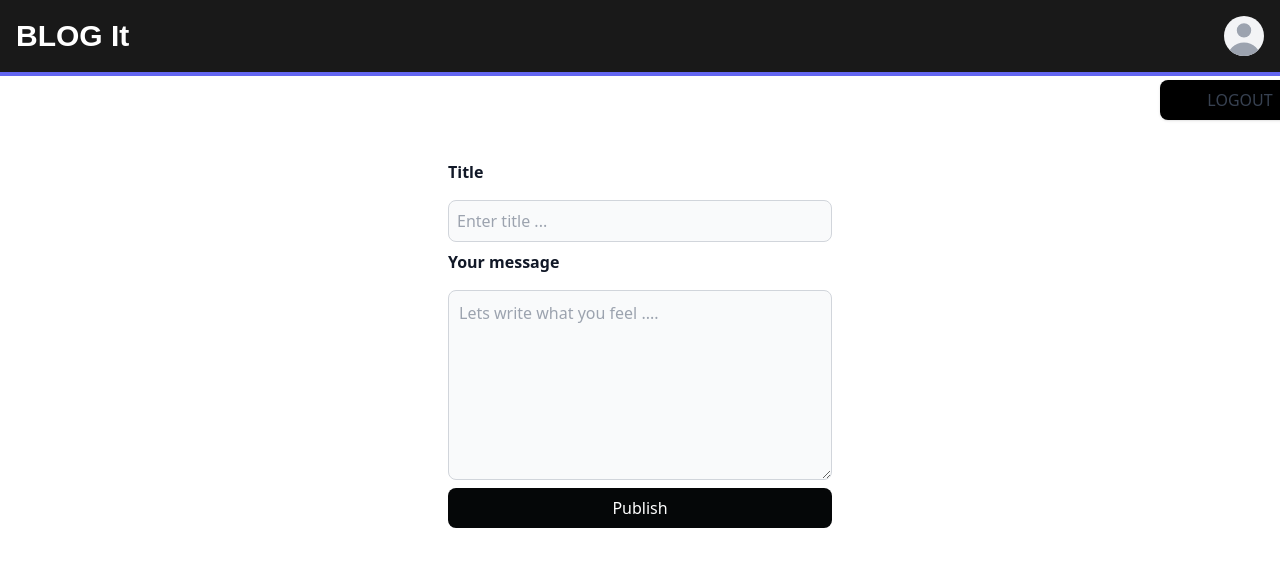
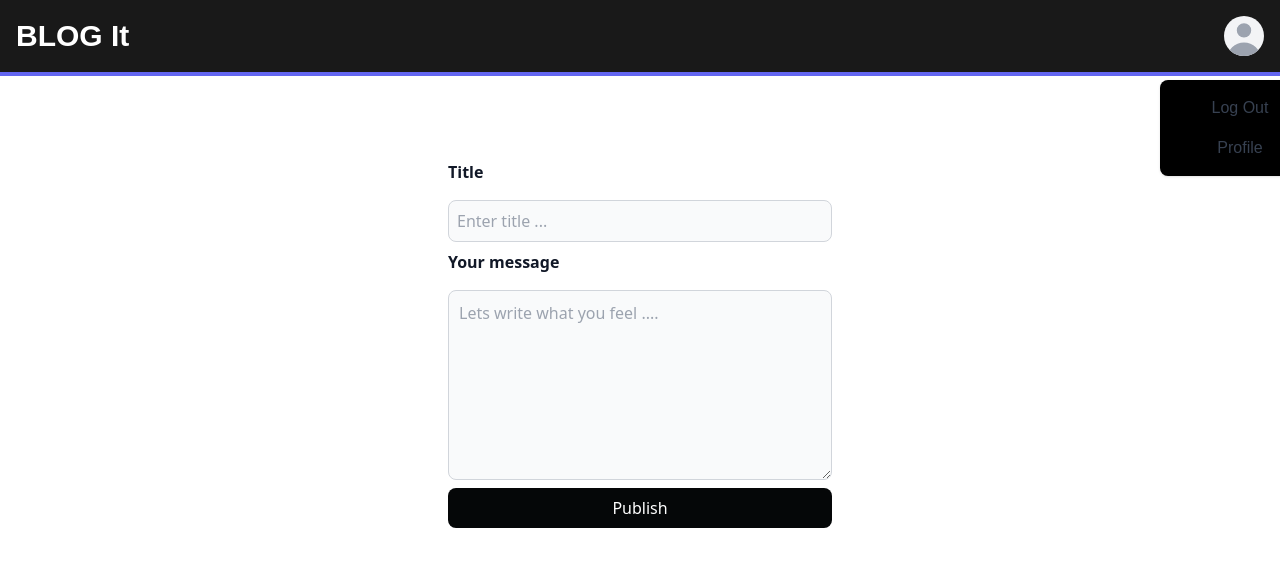
Before and after one commit to ImThanOs36/medium-blog, a React (Vite) app in the folder frontend/: page /publish in a window 1280 px wide. Both pictures are taken after a click on the button 1244 px from the left and 36 px from the top of the page. Shown: the top 566 px of the page. Built offline with nearby package versions, Linux system fonts and the light colour scheme; a web font is replaced by a local one.

Commit message:
covering up frontend

```diff
--- a/frontend/src/components/Dropdown.tsx
+++ b/frontend/src/components/Dropdown.tsx
@@ -1,4 +1,4 @@
-import { useNavigate } from "react-router-dom";
+import { Link, useNavigate } from "react-router-dom";
 
 import { useState } from "react";
 
@@ -10,7 +10,7 @@ function Dropdown() {
   }
   return (
     <>
-      <div className="relative flex justify-center flex-col">
+      <div className="relative flex justify-center flex-col ">
 
 
         <button type="button" onClick={handleclick}> <div className="relative w-10 h-10 overflow-hidden bg-gray-100 rounded-full  dark:bg-gray-600 hover:scale-105">
@@ -20,18 +20,24 @@ function Dropdown() {
             </path></svg>
 
         </div></button>
+        <div className="transition-all">
 
-        {!isOpen ? null : <div id="dropdown" className="z-10 absolute top-16 -right-0 lg:-right-14   bg-black divide-y divide-gray-100 rounded-lg shadow px-1 w-40 text-center">
-          <ul className="py-2 text-base text-gray-700 dark:text-gray-200" aria-labelledby="dropdownDefaultButton">
-            <li className="cursor-pointer" onClick={() => {
+
+          {!isOpen ? null : <div id="dropdown" className="z-10 absolute top-16 -right-0 lg:-right-14   bg-black divide-y divide-gray-100 rounded-lg shadow  w-40 text-center">
+            <ul className="py-2 px-2 text-base  text-gray-700 dark:text-gray-200 font-satoshi  " aria-labelledby="dropdownDefaultButton ">
+              <li className="cursor-pointer hover:bg-indigo-500 rounded-lg p-2 hover:font-medium" onClick={() => {
                 localStorage.removeItem('token');
                 navigate("/signin")
               }}>
-              LOGOUT
+                Log Out
+              </li>
+              <li className="hover:bg-indigo-500 rounded-lg p-2 hover:font-medium">
+                <Link to={"/me"}>Profile</Link>
               </li>
             </ul>
           </div>
           }
+        </div>
       </div>
     </>
   )
```
Lines whose indentation alone changed are shown as unchanged.
